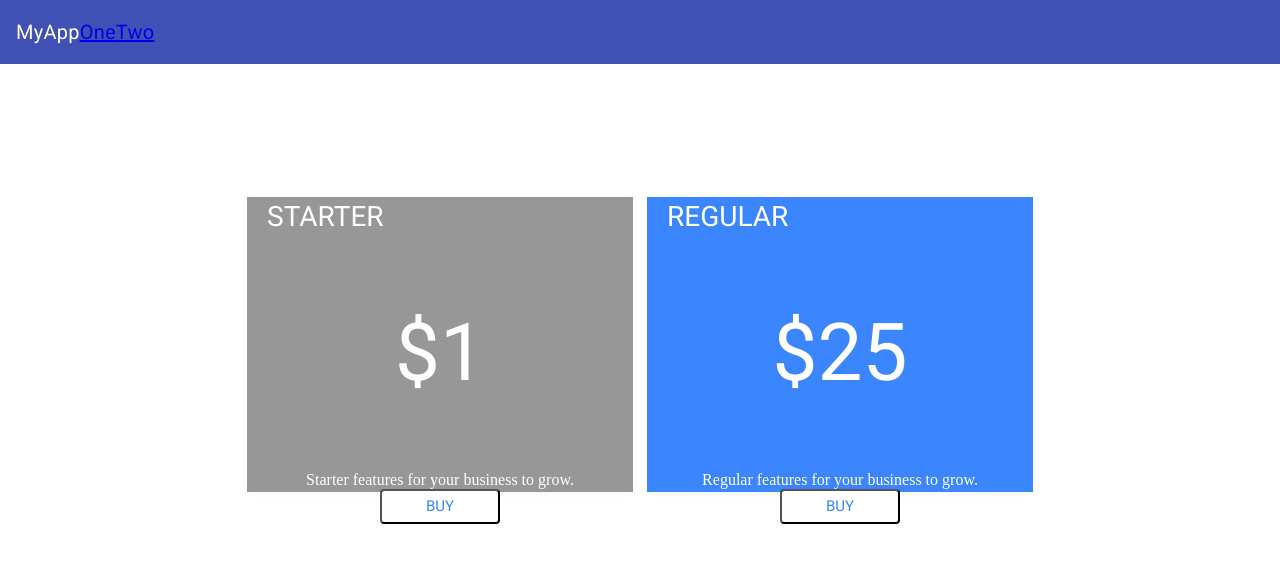
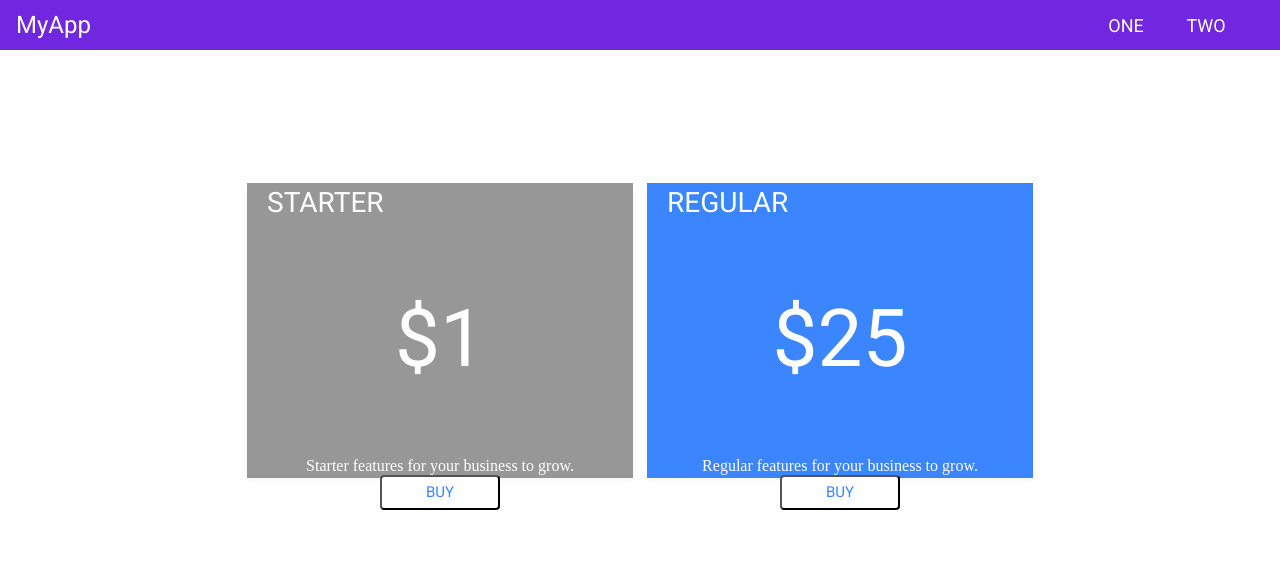
Before and after one commit to ProstoBoris/coding-exercise, an Angular app: page /page-one in a window 1280 px wide. Shown: the top 562 px of the page. Built offline with nearby package versions, Linux system fonts and the light colour scheme.

Commit message:
Improve navbar styling

```diff
--- a/src/app/navbar/navbar.component.html
+++ b/src/app/navbar/navbar.component.html
@@ -1,7 +1,9 @@
-<mat-toolbar color="primary">
+<mat-toolbar color="primary" style="min-height: 50px !important; height: 50px !important;">
     <mat-toolbar-row>
-        <span>MyApp</span>
-        <span><a routerLink="/page-one" routerLinkActive="active">One</a></span>
-        <a routerLink="/page-two" routerLinkActive="active">Two</a>
+        <span class="title-span">MyApp</span>
+        <div class="nav-container">
+            <div class="nav-div one"><a routerLink="/page-one" routerLinkActive="active">One</a></div>
+            <div class="nav-div two"><a routerLink="/page-two" routerLinkActive="active">Two</a></div>
+        </div>
     </mat-toolbar-row>
 </mat-toolbar>
--- a/src/app/navbar/navbar.component.scss
+++ b/src/app/navbar/navbar.component.scss
@@ -0,0 +1,32 @@
+.mat-toolbar-row {
+    background-color: #7127DF;
+}
+
+.nav-container {
+    position: absolute;
+    right: 34px;
+    top: 9px;
+}
+
+.nav-div {
+    width: 80px;
+    display: inline-block;
+    text-align: center;
+    font: normal normal normal 18px/22px Roboto;
+    letter-spacing: 0px;
+    text-transform: uppercase;
+    opacity: 1;
+
+    a {
+        color: #FFFFFF;
+        text-decoration: none;
+    }
+}
+
+.title-span {
+    text-align: left;
+    font: normal normal normal 24px/29px Roboto;
+    letter-spacing: 0px;
+    color: #FFFFFF;
+    opacity: 1;
+}
```
